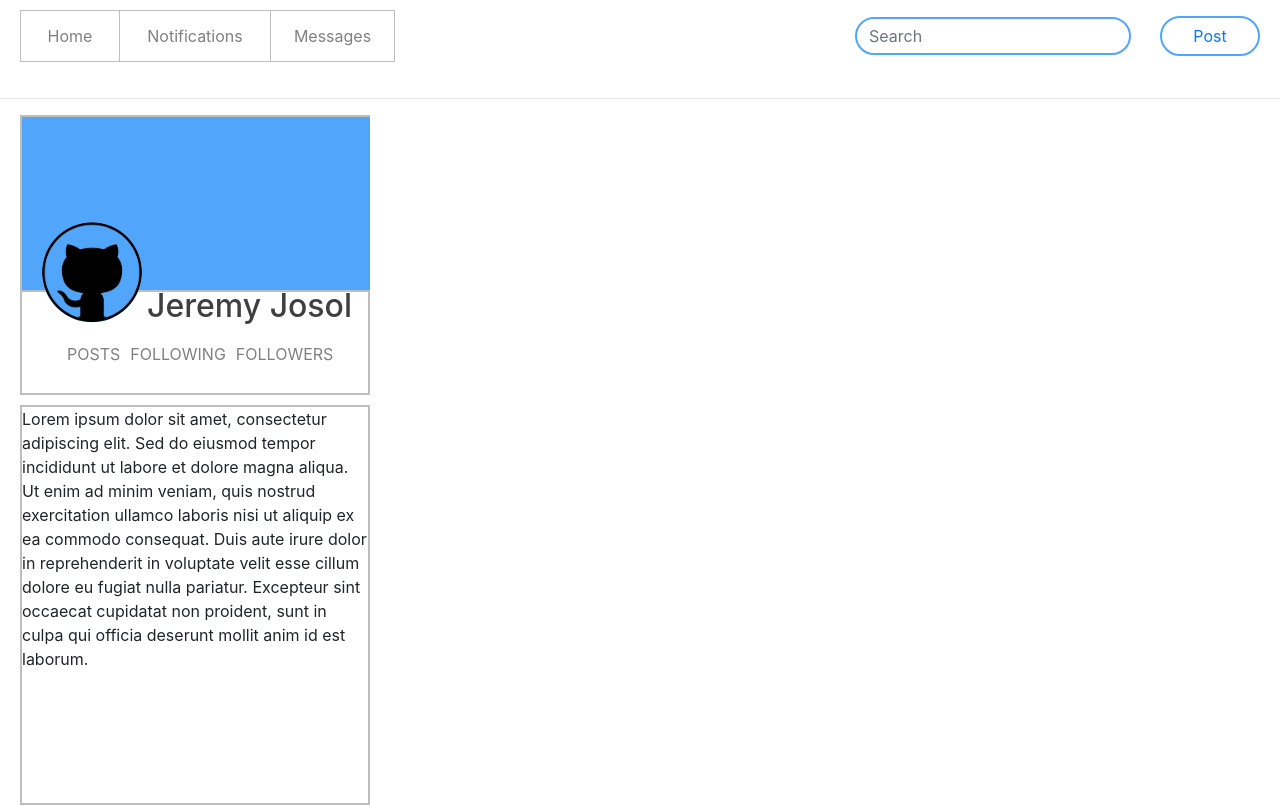
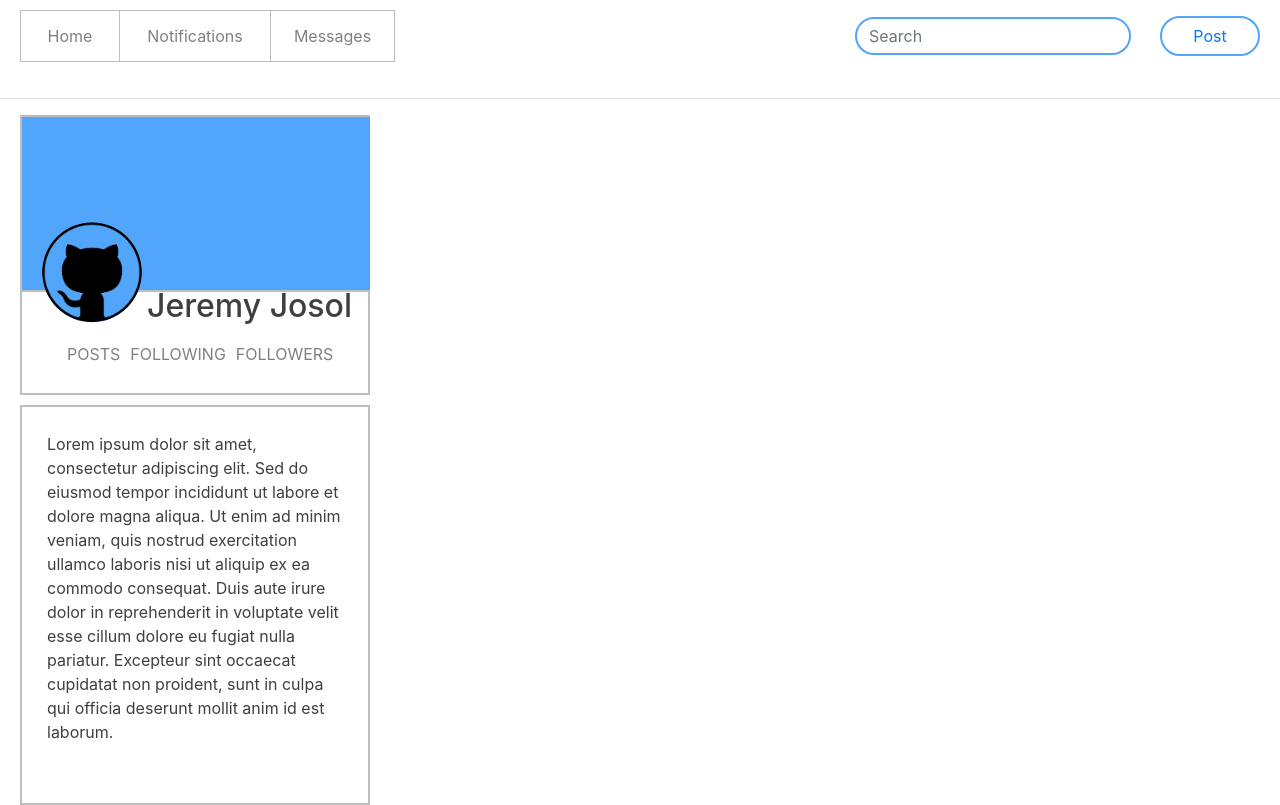
Before and after one commit to jeremyjosol/social-media, a React (Create React App) app: page / in a window 1280 px wide. Built offline with nearby package versions, Linux system fonts and the light colour scheme.

Commit message:
Align User bio

```diff
--- a/src/index.css
+++ b/src/index.css
@@ -120,10 +120,10 @@ code {
   margin-top: 10px;
   margin-left: 20px;
   margin-right: 20px;
-  padding: 0;
-  padding-bottom: 20px;
+  padding: 25px 25px 25px 25px;
   border: 2px solid rgb(190, 190, 190);
   width: 350px;
   height: 400px;
   position: relative;
+  color: rgb(63, 63, 63);
 }
```
